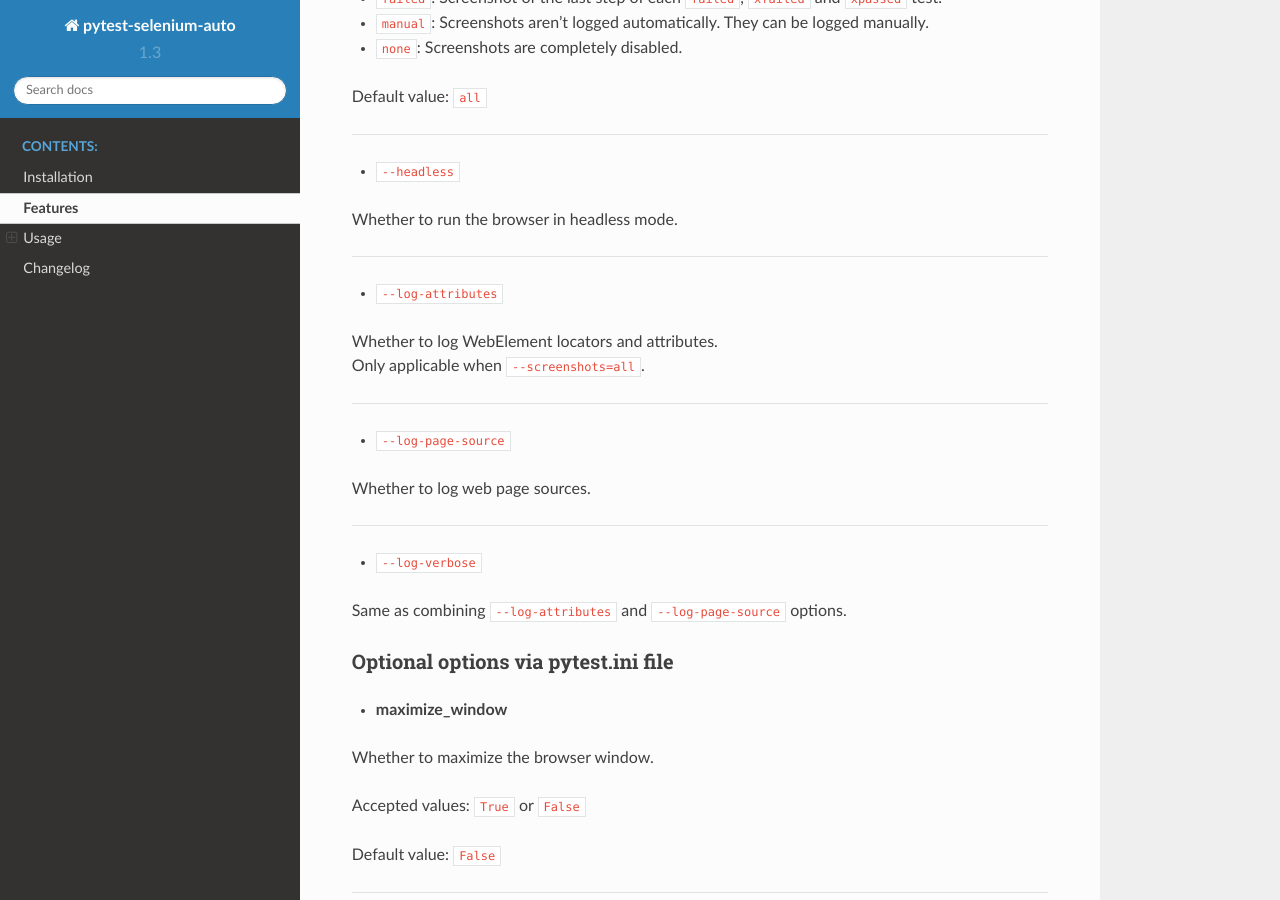
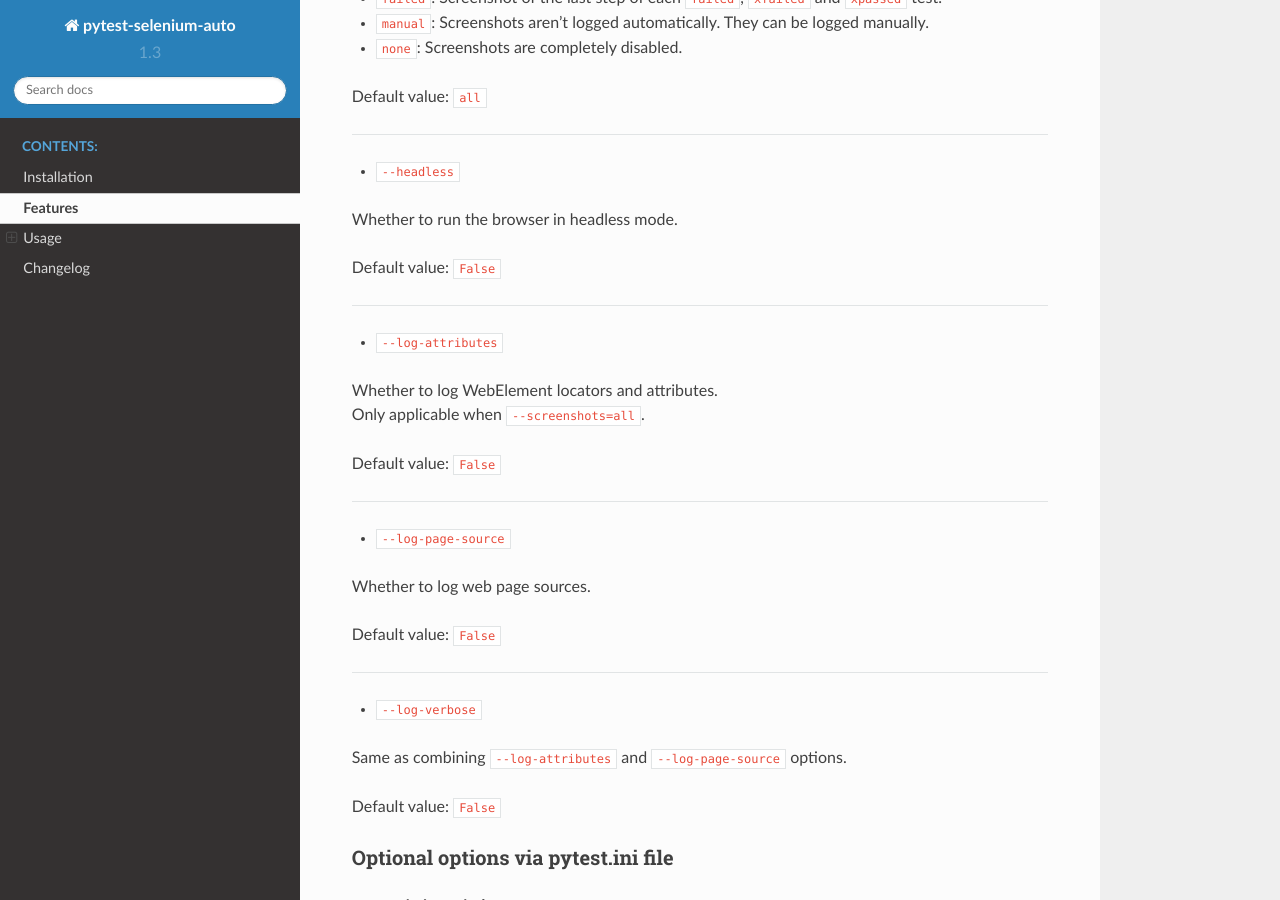
Before and after one commit to harmin-parra/pytest-selenium-auto, a Sphinx documentation site: the page built from docs/user_guide.rst, in a window 1280 px wide and 900 px high, scrolled down 1050 px. Built offline with Sphinx 7.4.7 and the Read the Docs theme 2.0.0, drawn with Linux system fonts in a browser that asks for light colours.

Commit message:
update options documentation

```diff
--- a/docs/user_guide.rst
+++ b/docs/user_guide.rst
@@ -16,13 +16,14 @@ Docstring of tests are also included in the report, as mean to provide a long de
 
 Therefore, you are highly encouraged to document your tests with docstrings.
 
+
 =====
 Usage
 =====
 
+
 Options
 =======
-
 
 Required options via command line
 ---------------------------------
@@ -32,7 +33,6 @@ Required options via command line
 The browser to use.
 
 Accepted values: ``firefox``, ``chrome``, ``chromium``, ``edge`` or ``safari``
-
 
 Optional options via command line
 ---------------------------------
@@ -53,7 +53,6 @@ Accepted values:
 
 * ``none``:   Screenshots are completely disabled.
 
-
 Default value: ``all``
 
 ----
@@ -62,6 +61,8 @@ Default value: ``all``
 
 Whether to run the browser in headless mode.
 
+Default value: ``False``
+
 ----
 
 * ``--log-attributes``
@@ -69,18 +70,23 @@ Whether to run the browser in headless mode.
 | Whether to log WebElement locators and attributes.
 | Only applicable when ``--screenshots=all``.
 
+Default value: ``False``
+
 ----
 
 * ``--log-page-source``
 
 Whether to log web page sources.
 
+Default value: ``False``
 
 ----
 
 * ``--log-verbose``
 
 Same as combining ``--log-attributes`` and ``--log-page-source`` options.
+
+Default value: ``False``
 
 
 Optional options via pytest.ini file
```
